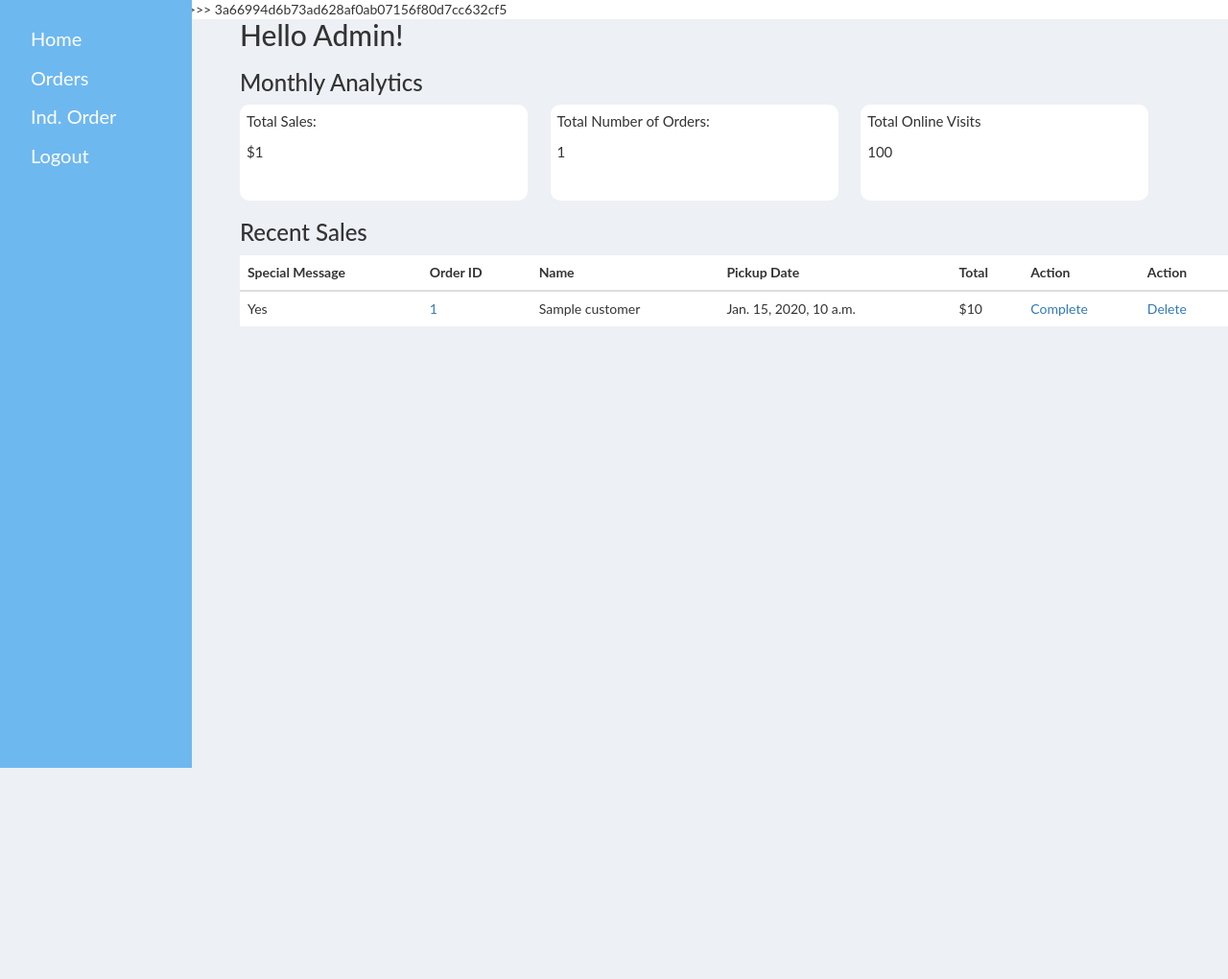
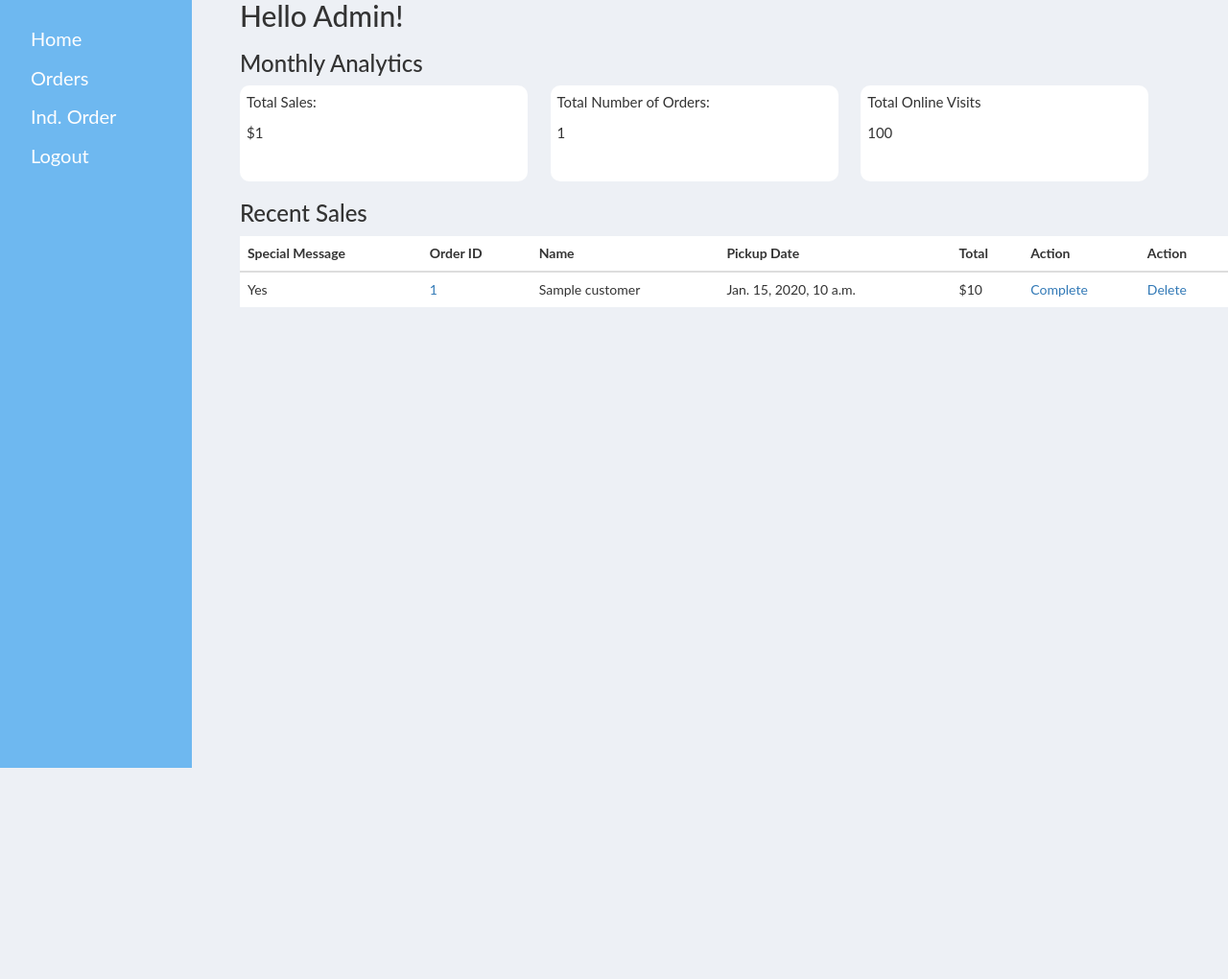
Before and after one commit to sameeoh/bubble, a Django app: template bubble/apps/main/templates/main/admin.html in a window 1280 px wide. Shown: the whole page at 96% size. After the commit the page ends 800 px from the top, so only its background shows below. Run offline with Django 3.2, Linux system fonts and the light colour scheme; the template is opened without the code that fills it: most values are stand-ins (such as "Sample title", 1, 10 or a date in 2020); some libraries are stand-ins or nearby versions.

Commit message:
removing merge conflict notes

```diff
--- a/bubble/apps/main/templates/main/admin.html
+++ b/bubble/apps/main/templates/main/admin.html
@@ -10,8 +10,6 @@
     <link rel="stylesheet" href="https://maxcdn.bootstrapcdn.com/bootstrap/3.3.7/css/bootstrap.min.css">
     <link rel="shortcut icon" href="{% static 'main/img/bubbleico.ico' %}" />
     <title>Admin</title>
-<<<<<<< HEAD
-=======
     <style>
         body {
             font-family: "Lato", sans-serif;
@@ -77,7 +75,6 @@
             .sidenav a {font-size: 15px;}
         }
         </style>
->>>>>>> 3a66994d6b73ad628af0ab07156f80d7cc632cf5
 </head>
 
 <body>
```
